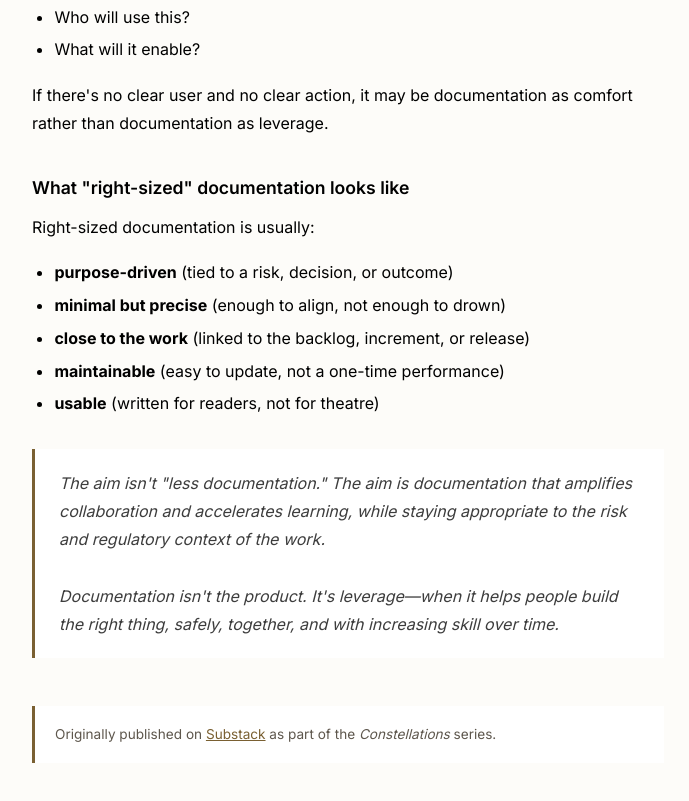
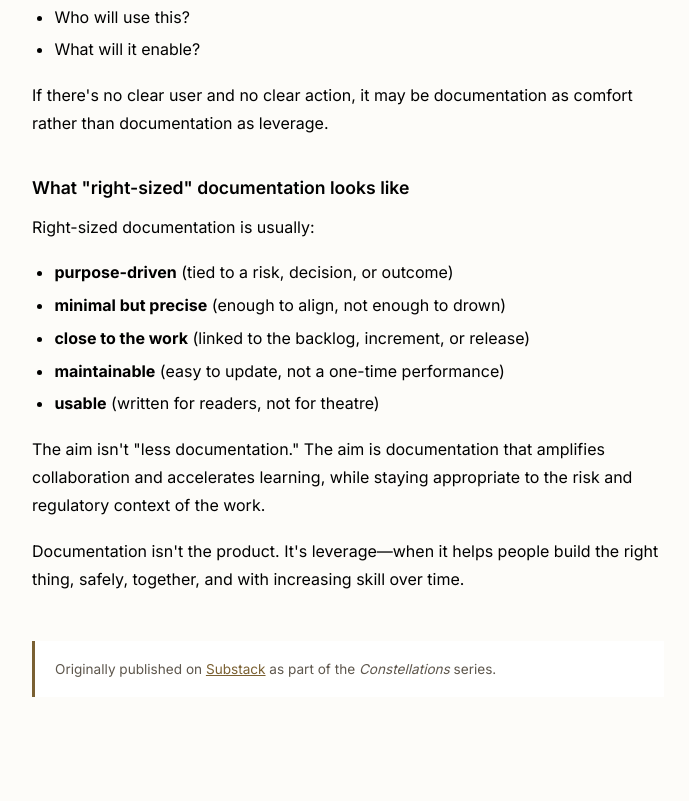
Before and after one commit to lionellam/cv, a plain HTML site: page articles/rethinking-documentation.html in a window 1280 px wide. Shown: the part 3075-3876 px from the top of the page, without its empty margins (292-981 px from the left). After the commit the page ends 3852 px from the top, so only its background shows below. Drawn offline with Linux system fonts and the light colour scheme.

Commit message:
Remove blockquote styling from closing paragraphs in Rethinking Documentation article
Co-Authored-By: Claude Sonnet 4.6 <noreply@anthropic.com>

```diff
--- a/articles/rethinking-documentation.html
+++ b/articles/rethinking-documentation.html
@@ -182,11 +182,8 @@
         <li><strong>usable</strong> (written for readers, not for theatre)</li>
       </ul>
 
-      <div class="article-closing">
-        <p>The aim isn't "less documentation." The aim is documentation that amplifies collaboration and accelerates learning, while staying appropriate to the risk and regulatory context of the work.</p>
-        <br>
-        <p>Documentation isn't the product. It's leverage—when it helps people build the right thing, safely, together, and with increasing skill over time.</p>
-      </div>
+      <p>The aim isn't "less documentation." The aim is documentation that amplifies collaboration and accelerates learning, while staying appropriate to the risk and regulatory context of the work.</p>
+      <p>Documentation isn't the product. It's leverage—when it helps people build the right thing, safely, together, and with increasing skill over time.</p>
 
       <div class="article-substack-note">
         Originally published on <a href="https://lionellam.substack.com/p/rethinking-the-role-of-documentation" target="_blank" rel="noopener noreferrer">Substack</a> as part of the <em>Constellations</em> series.
```
